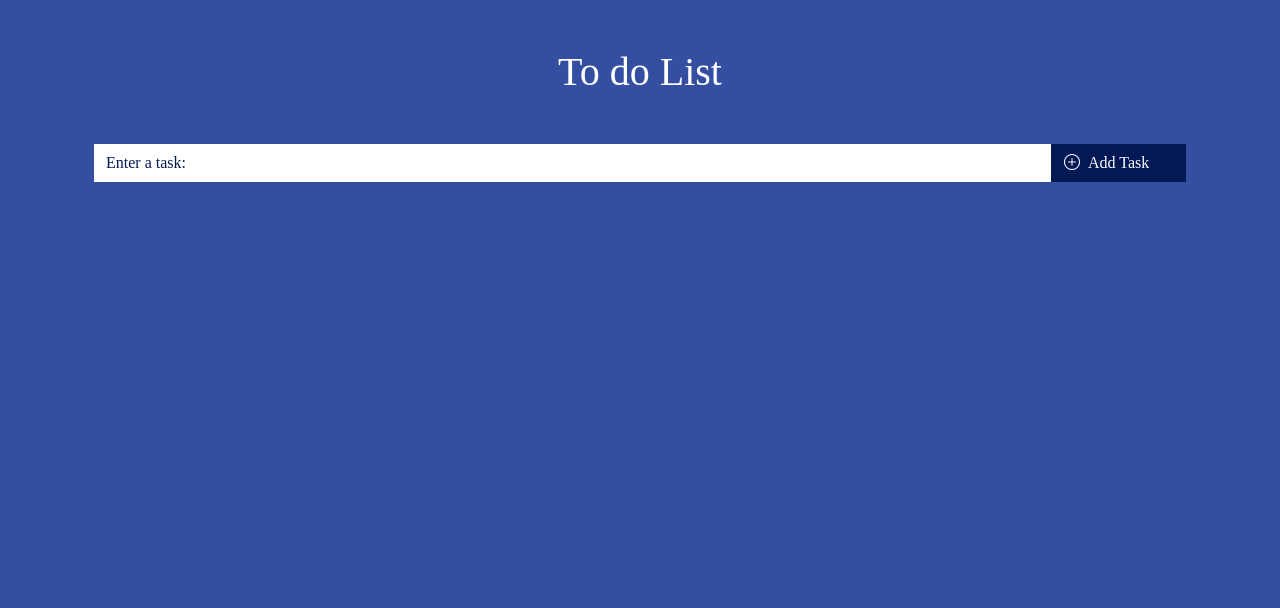
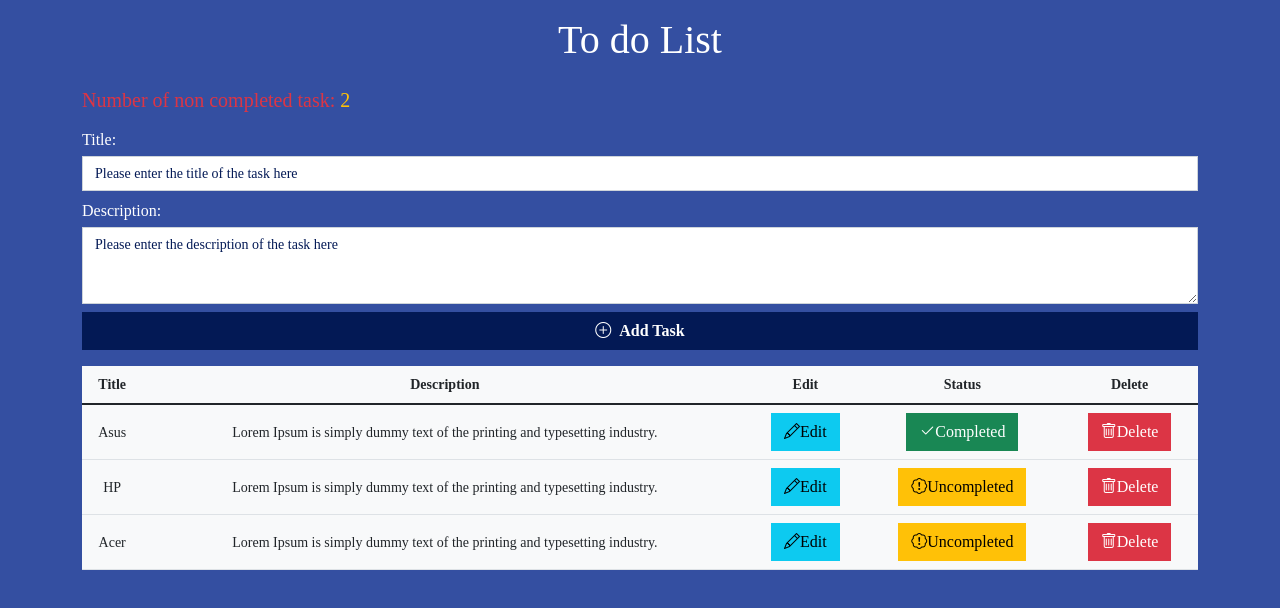
Before and after one commit to Notoavina/To-Do-List, a Vue app: page / in a window 1280 px wide. Shown: the top 608 px of the page. Built offline with nearby package versions, Linux system fonts and the light colour scheme.

Commit message:
init project

```diff
--- a/src/App.vue
+++ b/src/App.vue
@@ -1,5 +1,5 @@
 <template>
-  <div id="app">
+  <div id="app" v-cloak>
     <TodoList/>
   </div>
 </template>
--- a/src/components/ToDoAdd.vue
+++ b/src/components/ToDoAdd.vue
@@ -1,30 +1,85 @@
 <template>
-  <div class="container">
+  <div class="row">
     <PageTitle label="To do List"></PageTitle>
-    <div class="d-flex col-md-12 col-xxl-6 justify-content-center mx-auto mb-5">
-        <input type="text" class="form-control border-0 rounded-0" placeholder="Enter a task:" name="task">
-        <button class="btn btn-add rounded-0 d-inline-flex align-items-center">
+    <form class="col-md-12 col-xxl-12 mb-3 w-100">
+      <div>
+        <div class="h5 mb-3 text-danger p-0">Number of non completed task: <span class="text-warning"> {{undone}}</span></div>
+        <div class="mb-2 p-0">
+          <label for="title " class="mb-1">Title:</label>
+          <input
+            type="text"
+            class="form-control border-1 rounded-0 col-xxl-12"
+            placeholder="Please enter the title of the task here"
+            name="task"
+            id="title"
+            required
+            v-model="titleValue"
+          />
+        </div>
+        <div class="mb-2 p-0">
+          <label for="desc" class="mb-1"> Description: </label>
+          <textarea
+            class="form-control col-xxl-12 border-1 rounded-0"
+            rows="3"
+            id="desc"
+            placeholder="Please enter the description of the task here"
+            required
+            v-model="descValue"
+          ></textarea>
+        </div>
+        <button class="btn btn-add rounded-0 d-inline-flex align-items-center justify-content-center w-100" type="submit" @click.prevent="updateList()">
           <i class="bi bi-plus-circle me-2"></i>
           Add Task
         </button>
       </div>
+    </form>
   </div>
 </template>
 
 <script>
 export default {
-  name: 'TodoAdd',
-  components: { PageTitle: () => import('./common/PageTitle.vue')}
+  name: "TodoAdd",
+  props:{
+    undone: Number
+  },
+  components: { PageTitle: () => import("./common/PageTitle.vue") },
+   data: function () {
+    return {
+        titleValue:null,
+        descValue:null,
+        status: false
     }
+  },
+  methods:{
+    updateList(){
+        if(this.titleValue != null && this.descValue != null){
+            this.$emit('updateList', {title:this.titleValue, desc:this.descValue, status: this.status})
+            this.titleValue =""
+            this.descValue=""
+        }
+    }
+  }
+};
 </script>
 <style scoped>
-.btn-add{
+label {
+  color: #fff;
+}
+.btn-add {
   background: #031955;
   color: #fff;
   min-width: 135px;
+  font-weight: 600;
 }
-input, input::placeholder{
+label {
+  font-size: 16px;
+}
+input,
+input::placeholder,
+textarea,
+textarea::placeholder {
   color: #031955;
-    font-family: 'Montserrat';
+  font-size: 14px;
+  font-family: "Montserrat";
 }
 </style>
--- /dev/null
+++ b/src/components/ToDoTable.vue
@@ -0,0 +1,70 @@
+<template>
+  <div class="row">
+    <ModalEdit :items="getItem"/>
+    <div class="col-md-12 col-xxl-12">
+      <table class="table bg-light">
+        <thead>
+          <tr>
+            <th scope="col" class="text-center">Title</th>
+            <th scope="col" class="text-center">Description</th>
+            <th scope="col" class="text-center">Edit</th>
+            <th scope="col" class="text-center">Status</th>
+            <th scope="col" class="text-center">Delete</th>
+          </tr>
+        </thead>
+        <tbody>
+          <tr v-for="(listItem, index) in list" :key="index">
+            <td class="text-center align-middle">{{ listItem.title }}</td>
+            <td class="text-center align-middle">{{ listItem.desc }}</td>
+            <td class="text-center align-middle">
+              <button type="button" class="btn btn-info rounded-0" data-bs-toggle="modal" data-bs-target="#exampleModal" @click="getIndex(listItem)">
+                <i class="bi bi-pencil"></i>
+                <span class="d-none d-sm-inline-block">Edit</span>
+              </button>
+            </td>
+            <td class="text-center align-middle" :id="index" @click="listItem.status = !listItem.status">
+              <button class="btn rounded-0" :class="{'btn-success' : listItem.status, 'btn-warning': !listItem.status}">
+                <template v-if="listItem.status">
+                  <i class="bi bi-check2"></i>
+                  <span class="d-none  d-sm-inline-block" >Completed</span>
+                </template>
+                <template v-else>
+                  <i class="bi bi-patch-exclamation"></i>
+                  <span class="d-none  d-sm-inline-block">Uncompleted</span>
+                </template>
+              </button>
+            </td>
+            <td class="text-center align-middle">
+              <button class="btn btn-danger rounded-0" :id="index" @click="deleteTask(index)">
+                <i class="bi bi-trash"></i>
+                <span class="d-none d-sm-inline-block">Delete</span>
+              </button>
+            </td>
+          </tr>
+        </tbody>
+      </table>
+    </div>
+  </div>
+</template>
+
+<script>
+export default {
+  name: "ToDoTable",
+  props: {
+    list: Array,
+  },
+  components:{
+      ModalEdit: () => import("../components/common/ModalEdit.vue")
+  },
+  methods:{
+    deleteTask(indexValue){
+      this.$emit('deleteLine', indexValue )
+    },
+     getItem: function(item){
+      return item
+    },
+  }
+};
+</script>
+<style scoped>
+</style>
--- /dev/null
+++ b/src/components/common/ModalEdit.vue
@@ -0,0 +1,76 @@
+<template>
+  <div
+    class="modal fade"
+    id="exampleModal"
+    tabindex="-1"
+    aria-labelledby="exampleModalLabel"
+    aria-hidden="true"
+  >
+    <form class="modal-dialog">
+      <div class="modal-content">
+        <div class="modal-header">
+          <h5 class="modal-title" id="exampleModalLabel">Modal title</h5>
+          <button
+            type="button"
+            class="btn-close"
+            data-bs-dismiss="modal"
+            aria-label="Close"
+          ></button>
+        </div>
+        <div class="modal-body">
+          <label for="titleEdit">Title :</label>
+          <input
+            type="text"
+            id="titleEdit"
+            class="form-control border-1 rounded-0 col-xxl-12"
+            placeholder="Please enter the title of the task here"
+            v-model="newtitleValue"
+          />
+          <label for="descEdit">Description:</label>
+          <textarea
+            class="form-control col-xxl-12 border-1 rounded-0"
+            rows="3"
+            id="desc"
+            placeholder="Please enter the description of the task here"
+            required
+            v-model="newDescValue"
+          ></textarea>
+        </div>
+        <div class="modal-footer">
+          <button
+            type="button"
+            class="btn btn-secondary"
+            data-bs-dismiss="modal"
+          >
+            Close
+          </button>
+          <button type="button" class="btn btn-primary" @click="sendValue()">Save changes</button>
+        </div>
+      </div>
+    </form>
+  </div>
+</template>
+
+<script>
+export default
+{
+  name: "ModalEdit",
+  props: {
+    items: Object
+  },
+  data: function () {
+    return {
+      isOpen: false,
+      newtitleValue: this.titleValue,
+      newDescValue: this.descValue,
+    };
+  },
+  methods:{
+    sendValue(){
+        this.isOpen = false;
+    }
+  }
+};
+</script>
+<style scoped>
+</style>
--- a/src/components/common/PageTitle.vue
+++ b/src/components/common/PageTitle.vue
@@ -1,5 +1,5 @@
 <template>
-    <div class="my-5 text-center">
+    <div class="my-3 text-center">
        <h1 class="h1"> {{ label }}</h1>
     </div>
 </template>
--- a/src/views/TodoList.vue
+++ b/src/views/TodoList.vue
@@ -1,14 +1,57 @@
 <template>
   <div class="container">
-   <TodoAdd/>
+    <TodoAdd  :undone=getStatus v-on:updateList="addTask($event)" />
+    <div class="bg-danger text-warning text-center p-2 mb-3" v-if="error">
+      Field title or description must be fill
+    </div>
+    <ToDoTable :list="taskList" v-on:deleteLine="deleteLine($event)"/>
   </div>
 </template>
 
 <script>
 export default {
-  name: 'TodoList',
-    components: { TodoAdd: () => import('./../components/ToDoAdd.vue')}
-}
+  name: "TodoList",
+  components: {
+    TodoAdd: () => import("./../components/ToDoAdd.vue"),
+    ToDoTable: () => import("../components/ToDoTable.vue"),
+  },
+  data: function () {
+    return {
+      taskList: [
+        {
+          title: "Asus",
+          desc: "Lorem Ipsum is simply dummy text of the printing and typesetting industry. ",
+          status: true
+        },
+        {
+          title: "HP",
+          desc: "Lorem Ipsum is simply dummy text of the printing and typesetting industry. ",
+          status: false
+        },
+        {
+          title: "Acer",
+          desc: "Lorem Ipsum is simply dummy text of the printing and typesetting industry.",
+          status: false
+        }
+      ],
+      error: false
+    };
+  },
+  computed:{
+    getStatus: function(){
+      return this.taskList.filter(item => item.status == false).length;
+    }
+  },
+  methods:{
+    addTask(item){
+        this.error =false;
+        this.taskList.push(item);
+    },
+    deleteLine(index){
+      this.taskList.splice(index,1)
+    }
+  }
+};
 </script>
 <style scoped>
 </style>
```
Also changed, not shown: src/components/ToDoItem.vue (deleted). Lines whose indentation alone changed are shown as unchanged.
